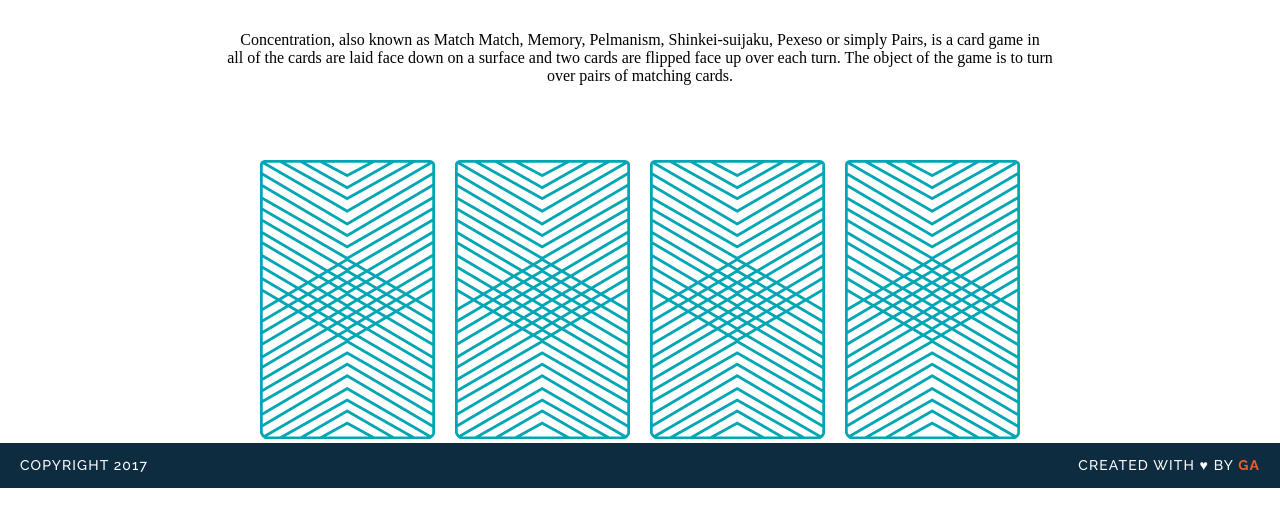
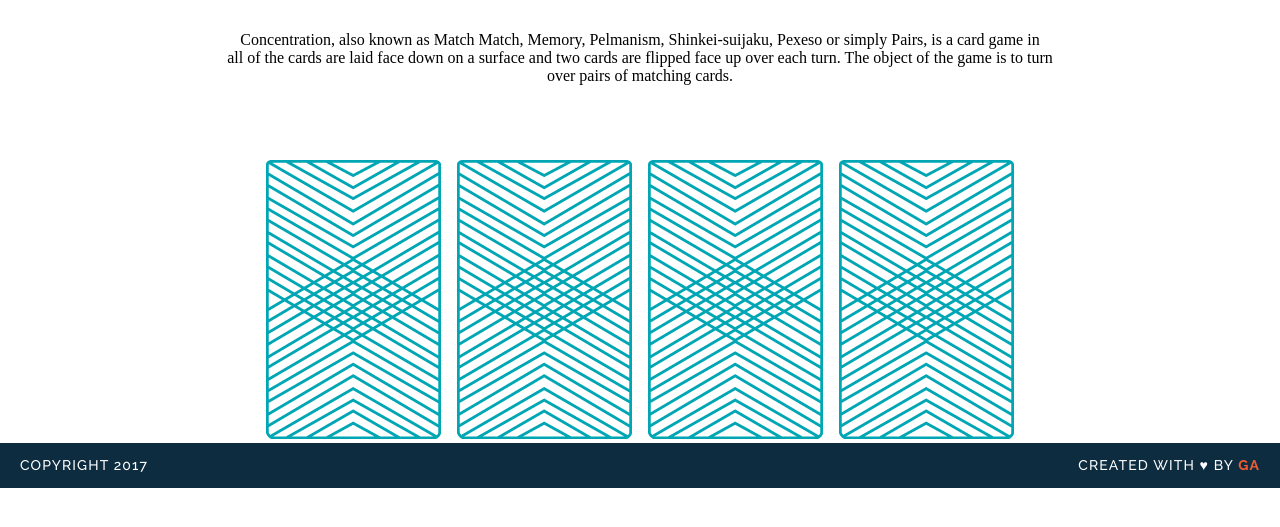
Before and after one commit to Shaymmaharaj/Memory-game, a plain HTML site: page wdi-fundamentals-memorygame/memorygame/index.html in a window 1280 px wide. Shown: the part 223-750 px from the top of the page. Drawn offline with Linux system fonts and the light colour scheme; a web font is replaced by a local one.

Commit message:
game complete

```diff
--- a/wdi-fundamentals-memorygame/memorygame/index.html
+++ b/wdi-fundamentals-memorygame/memorygame/index.html
@@ -14,26 +14,22 @@
 
     </head>
     <body>
-        <script src="js/main.js"></script>
-        <main><P>Concentration, also known as Match Match, Memory, Pelmanism, Shinkei-suijaku, Pexeso or simply Pairs,
-         is a card game in <br/> all of the cards are laid face down
-        on a surface and two cards are flipped face up over each turn.
-        The object of the game is to turn over pairs of matching cards.</P></main>
+        <main>
+            <P>Concentration, also known as Match Match, Memory, Pelmanism, Shinkei-suijaku, Pexeso or simply Pairs,
+                is a card game in <br/> all of the cards are laid face down
+                on a surface and two cards are flipped face up over each turn.
+                The object of the game is to turn over pairs of matching cards.</P>
+            </main>
 
-        <div>
-            <img src="./images/back.png" alt="king-of-diamonds">
-            <img src="./images/back.png" alt="king-of-hearts">
-            <img src="./images/back.png" alt="king-of-diamonds">
-            <img src="./images/back.png" alt="king-of-hearts">
-        </div>
+            <div id="game-board" class="board clearfix">
 
-    </body>
-
-
-
+            </div>
+        </body>
         <footer class="clearfix">
             <p class="copyright">Copyright 2017</p>
             <p class="message">Created with &hearts; by <span class="name">GA</span></p>
         </footer>
+        <script src="js/main.js"></script>
+
 
 </html>
--- a/wdi-fundamentals-memorygame/memorygame/js/main.js
+++ b/wdi-fundamentals-memorygame/memorygame/js/main.js
@@ -1,42 +1,58 @@
 var cards = [
     {
-    rank:"queen",
-    suit:"hearts",
-    cardImages:"images/queen-of-hearts.png"
+        rank: "queen",
+        suit: "hearts",
+        cardImage: "images/queen-of-hearts.png",
     },
     {
-    rank:"queen",
-    suit:"diamonds",
-    cardImages:"images/queen-of-diamonds.png"
+       rank: "queen",
+       suit: "diamonds",
+       cardImage: "images/queen-of-diamonds.png",
     },
+
     {
-    rank:"kings",
-    suit:"hearts",
-    cardImages:"images/king-of-hearts.png"
+     rank: "king",
+     suit: "hearts",
+     cardImage: "images/king-of-hearts.png",
     },
-    {
-    rank:"king",
-    suit:"diamonds",
-    cardImages:"images/king-of-diamonds.png"
-    }
-];
+     {
+     rank: "king",
+     suit: "diamonds",
+     cardImage: "images/king-of-diamonds.png",
+    },
+ ];
+
 var cardsInPlay = [];
 var checkForMatch = function(){
-    if(cardsInPlay.length === 2){
+
         if(cardsInPlay[0] === cardsInPlay[1]){
             alert("You found a match");
         }else{
             alert("sorry try again");
-        }
     }
 }
-var flipCard = function(cardId){
-    console.log("user flipped " + cards[cardId].rank);
-    console.log(cards[cardId].cardImages)
-    console.log(cards[cardId].suit)
+var flipCard = function(){
+    var cardId = this.getAttribute('data-id')
+    // console.log("user flipped " + cards[data-id].rank);
+    // console.log(cards[cardId].cardImages)
+    // console.log(cards[cardId].suit)
     cardsInPlay.push(cards[cardId].rank);
-    checkForMatch()
+    this.setAttribute('src', cards[cardId].cardImage)
+    if(cardsInPlay.length === 2){
+        checkForMatch();
+    }
 }
 
-flipCard(0);
-flipCard(2);
+var createBoard = function(){
+    var cardTable = document.getElementById('game-board');
+    for (var i = 0; i < cards.length; i++) {
+        var cardElement = document.createElement('img');
+        cardElement.setAttribute('src', 'images/back.png');
+        cardElement.setAttribute('data-id', i);
+        cardElement.addEventListener('click', flipCard);
+        cardTable.appendChild(cardElement);
+
+    }
+}
+
+createBoard();
```
